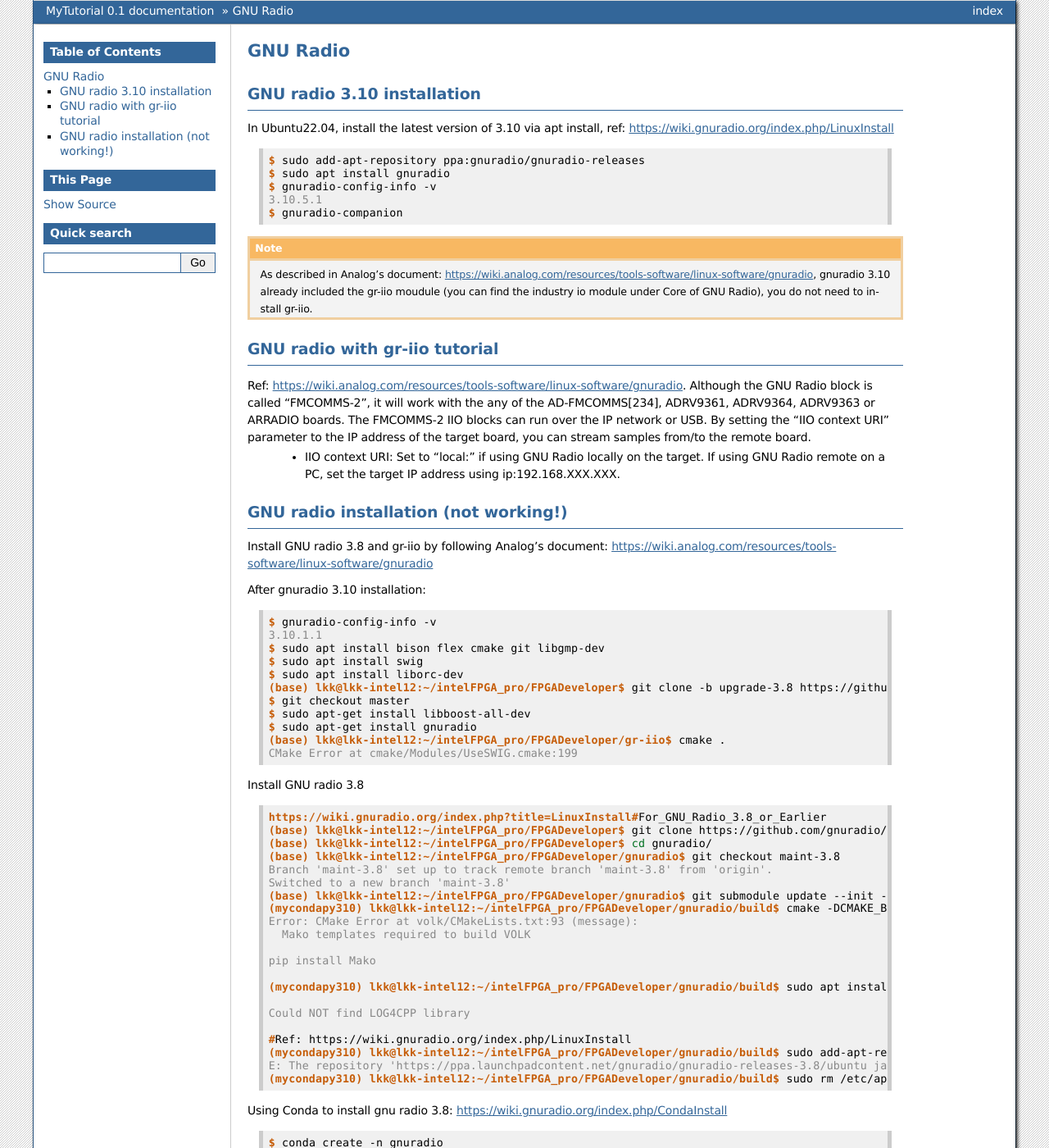
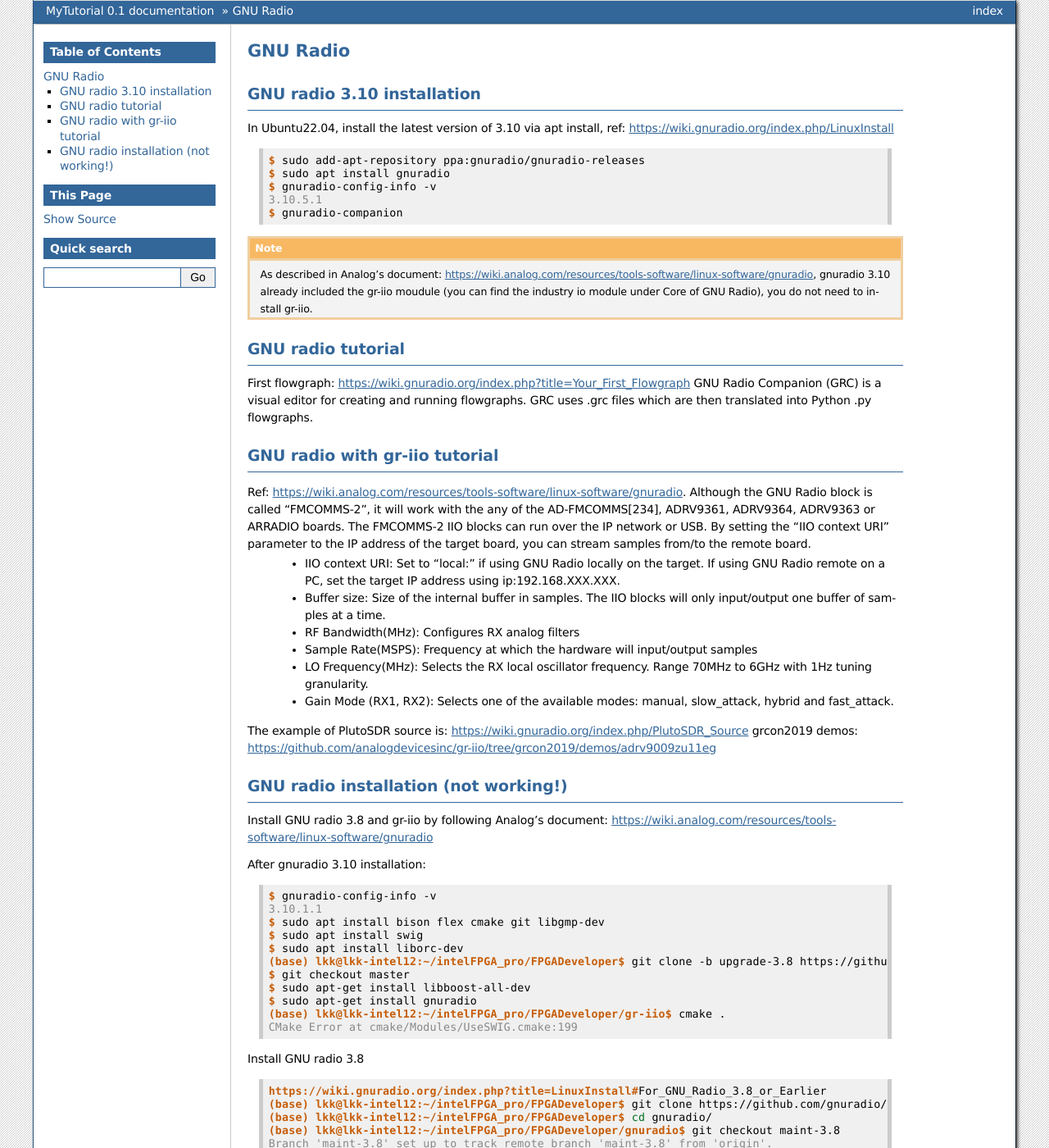
Before and after one commit to lkk688/mytutorial, a Sphinx documentation site: the page built from docs/source/gnuradio.rst, in a window 1280 px wide and 1400 px high. Shown: the whole window at 82% size. Built offline with Sphinx 7.4.7, drawn with Linux system fonts in a browser that asks for light colours.

Commit message:
updated gnuradio and intelfpga

```diff
--- a/docs/source/gnuradio.rst
+++ b/docs/source/gnuradio.rst
@@ -17,10 +17,23 @@
 .. note::
   As described in Analog's document: https://wiki.analog.com/resources/tools-software/linux-software/gnuradio, gnuradio 3.10 already included the gr-iio moudule (you can find the industry io module under Core of GNU Radio), you do not need to install gr-iio.
 
+GNU radio tutorial
+--------------------
+First flowgraph: https://wiki.gnuradio.org/index.php?title=Your_First_Flowgraph
+GNU Radio Companion (GRC) is a visual editor for creating and running flowgraphs. GRC uses .grc files which are then translated into Python .py flowgraphs.
+
 GNU radio with gr-iio tutorial
 ------------------------------
 Ref: https://wiki.analog.com/resources/tools-software/linux-software/gnuradio. Although the GNU Radio block is called “FMCOMMS-2”, it will work with the any of the AD-FMCOMMS[234], ADRV9361, ADRV9364, ADRV9363 or ARRADIO boards. The FMCOMMS-2 IIO blocks can run over the IP network or USB. By setting the “IIO context URI” parameter to the IP address of the target board, you can stream samples from/to the remote board.
   * IIO context URI: Set to “local:” if using GNU Radio locally on the target. If using GNU Radio remote on a PC, set the target IP address using ip:192.168.XXX.XXX.
+  * Buffer size: Size of the internal buffer in samples. The IIO blocks will only input/output one buffer of samples at a time.
+  * RF Bandwidth(MHz): Configures RX analog filters
+  * Sample Rate(MSPS): Frequency at which the hardware will input/output samples
+  * LO Frequency(MHz): Selects the RX local oscillator frequency. Range 70MHz to 6GHz with 1Hz tuning granularity.
+  * Gain Mode (RX1, RX2): Selects one of the available modes: manual, slow_attack, hybrid and fast_attack.
+
+The example of PlutoSDR source is: https://wiki.gnuradio.org/index.php/PlutoSDR_Source
+grcon2019 demos: https://github.com/analogdevicesinc/gr-iio/tree/grcon2019/demos/adrv9009zu11eg
 
 GNU radio installation (not working!)
 --------------------------------------
```
Also changed, not shown: docs/source/intelfpgalinux.rst (+8 -0 lines).
